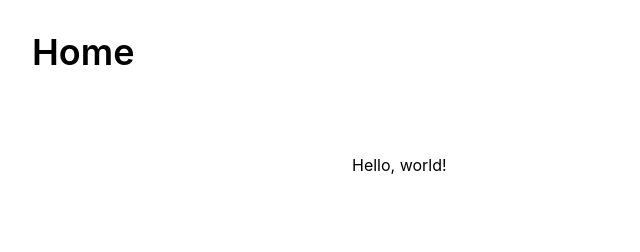
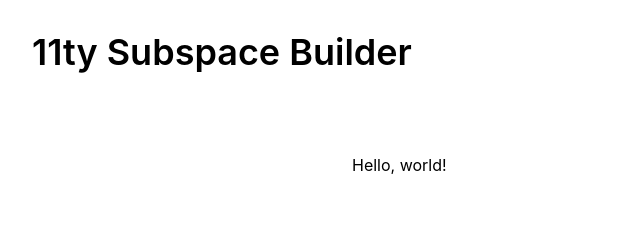
Before and after one commit to TheClooneysPlayground/11ty-blog-demo, an Eleventy site: page index.md in a window 1280 px wide. Shown: the whole page, without its empty margins (0-640 px from the left). Built offline with nearby package versions, Linux system fonts and the light colour scheme; Eleventy itself is replaced by a stand-in of ours; files that its build step writes are made by us from their sources.

Commit message:
Add customizable site title

```diff
--- /dev/null
+++ b/_data/site.yaml
@@ -0,0 +1,5 @@
+title: 11ty Subspace Builder
+url: https://11ty-blog-demo.pages.dev/
+author:
+  name: Nicholas Clooney
+  email: not-gonna-tell-you@nicholas-clooney.simplelogin.com # 😉 You can still reach me.
--- a/_includes/layouts/base.njk
+++ b/_includes/layouts/base.njk
@@ -3,7 +3,7 @@
 	<head>
 		<meta charset="utf-8">
 		<meta name="viewport" content="width=device-width, initial-scale=1.0">
-		<title>{{ title or metadata.title }}</title>
+		<title>{{ site.title or metadata.title }}</title>
 		<meta name="description" content="{{ description or metadata.description }}">
 		<link rel="alternate" href="/feed/feed.xml" type="application/atom+xml" title="{{ metadata.title }}">
 
@@ -13,14 +13,8 @@
 		<link rel="stylesheet" href="https://unpkg.com/tachyons@4.12.0/css/tachyons.min.css"/>
 	</head>
 	<body>
-		<header>
-			<a href="/" class="home-link">{{ metadata.title }}</a>
-		</header>
-
 		<main>
-			<heading-anchors>
-				{{ content | safe }}
-			</heading-anchors>
+			{{ content | safe }}
 		</main>
 
 	</body>
--- a/_includes/layouts/home.njk
+++ b/_includes/layouts/home.njk
@@ -63,7 +63,9 @@ layout: layouts/base.njk
 
   <!-- Site Title + Mobile Hamburger -->
   <div class="pa4 flex items-center justify-between bg-white">
-    <a href="/" class="link dim black f3 f2-ns fw6 ma0 tr tl-ns db">Home</a>
+    <a href="/" class="link dim black f3 f2-ns fw6 ma0 tr tl-ns db">
+      {{ site.title }}
+    </a>
     <button id="nav-toggle" class="dib dn-ns bn bg-transparent pa2 pointer" aria-expanded="false" aria-controls="sidebar">
       <div class="burger">
         <div class="top-bun"></div>
```
